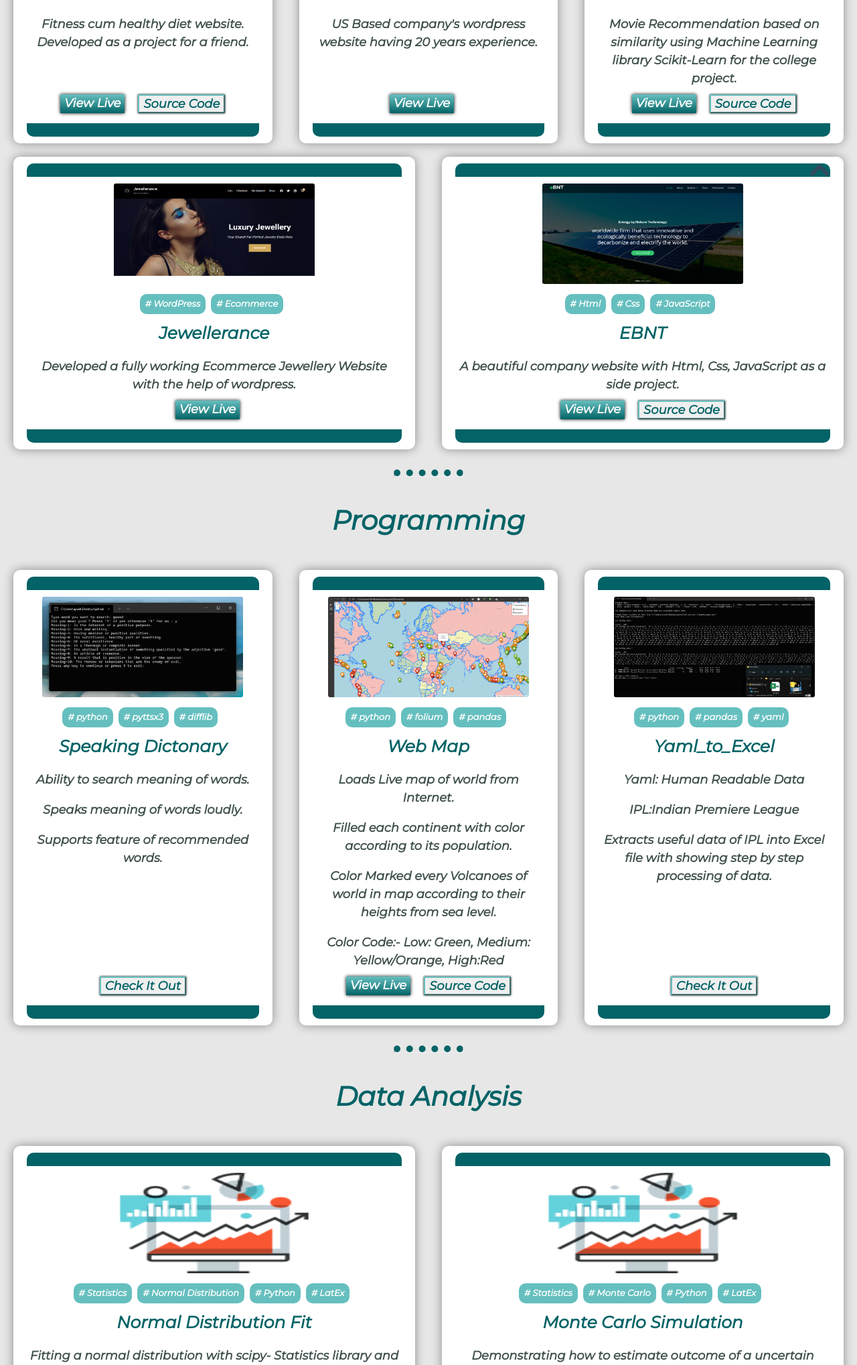
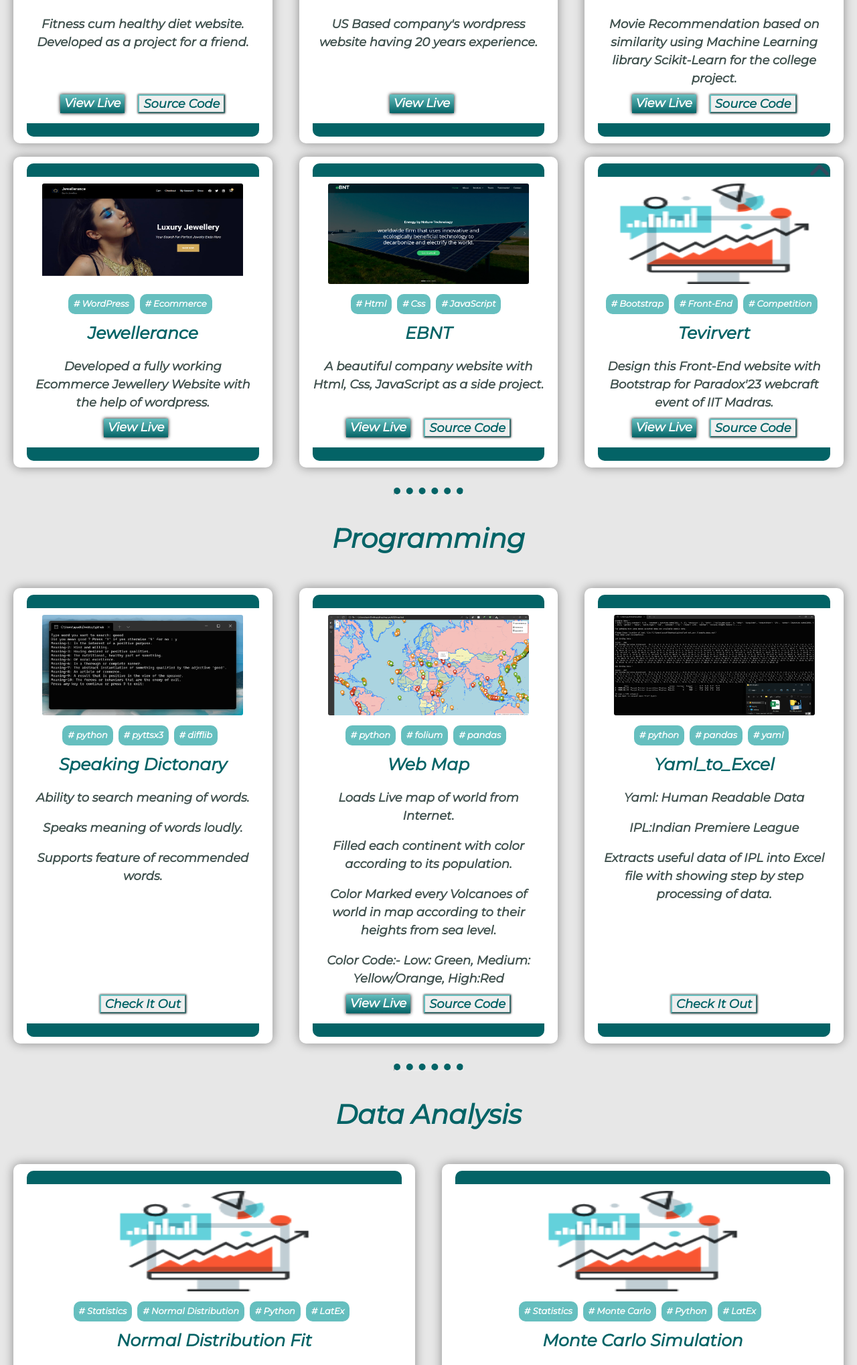
Before and after one commit to aayush138/Devfolio-website, a Django app: page /project/ in a window 1280 px wide. Shown: the part 486-2524 px from the top of the page at 67% size. Run offline with Django 4.2, Linux system fonts and the light colour scheme.

Commit message:
portfolio v1.0

```diff
--- a/template/project.html
+++ b/template/project.html
@@ -100,24 +100,24 @@
                     <div class="ribbon-b"></div>
                 </div>
 
-                <!-- <div class="card">
+                <div class="card">
                     <div class="ribbon-t"></div>
                     <img src="images/analytics.png" class="all-img" style="margin-top: 1rem;">
                     <div class="card_text">
                         <ul class="tags">
-                            <li class="tag">buisness</li>
-                            <li class="tag">travel</li>
-                            <li class="tag">technology</li>
+                            <li class="tag"># Bootstrap</li>
+                            <li class="tag"># Front-End</li>
+                            <li class="tag"># Competition</li>
                         </ul>
-                        <h4 >Data Analyst</h4>
-                        <p>I'm trying to acquire Bachelor degree in Data Science. At this stage I'm capable of doing descriptive analysis on data.</p>
+                        <h4 >Tevirvert</h4>
+                        <p>Design this Front-End website with Bootstrap for Paradox'23 webcraft event of IIT Madras.</p>
                     </div>
                     <div class="btn">
-                        <button class="fbutton" ><a href="doc\Resume.pdf" style="text-decoration: none; color: white;">Resume</a></button>
-                        <button class="sbutton"><a href="project.html" style="text-decoration: none; color: #036366;">Projects</a></button>
+                        <button class="fbutton" ><a href="https://github.com/aayush138/webcraft" style="text-decoration: none; color: white;">View Live</a></button>
+                        <button class="sbutton"><a href="https://aayush138.github.io/webcraft/" style="text-decoration: none; color: #036366;">Source Code</a></button>
                     </div>
                     <div class="ribbon-b"></div>
-                </div> -->
+                </div>
 
             </div>
 
```
